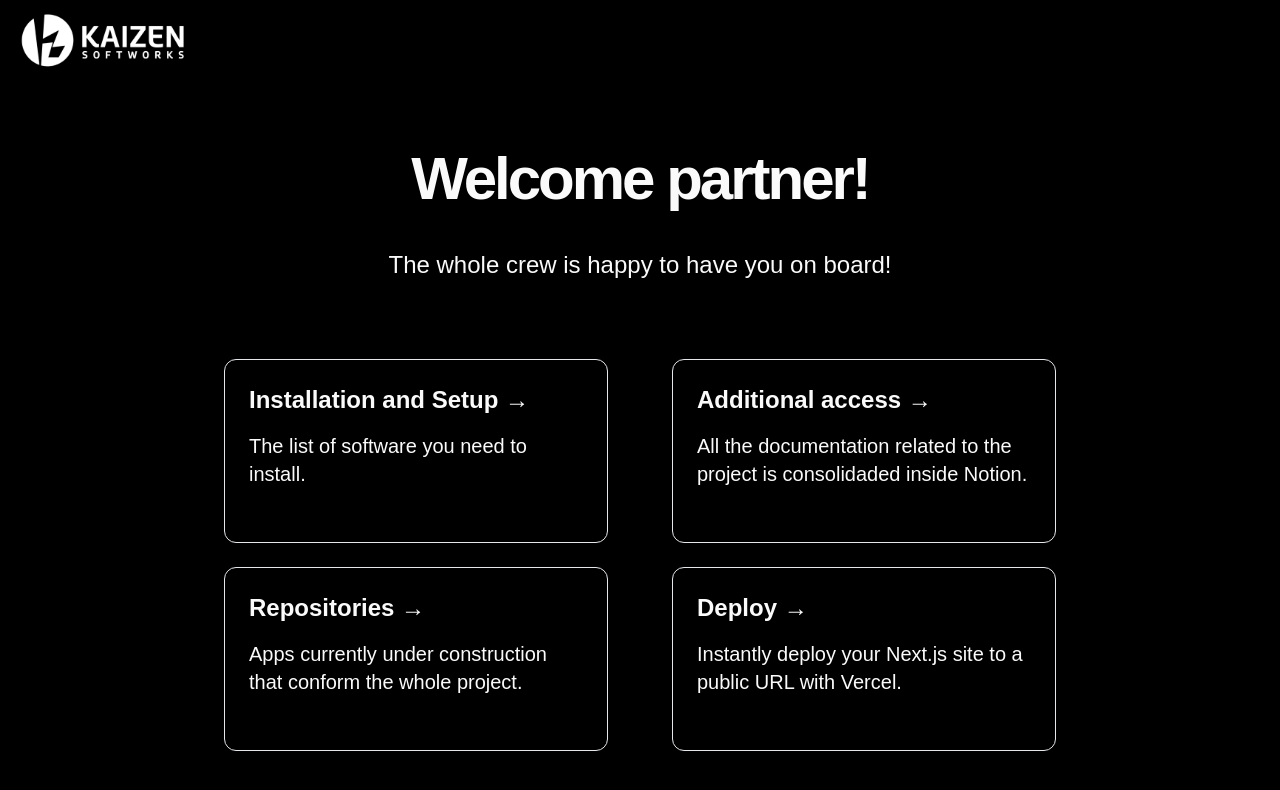
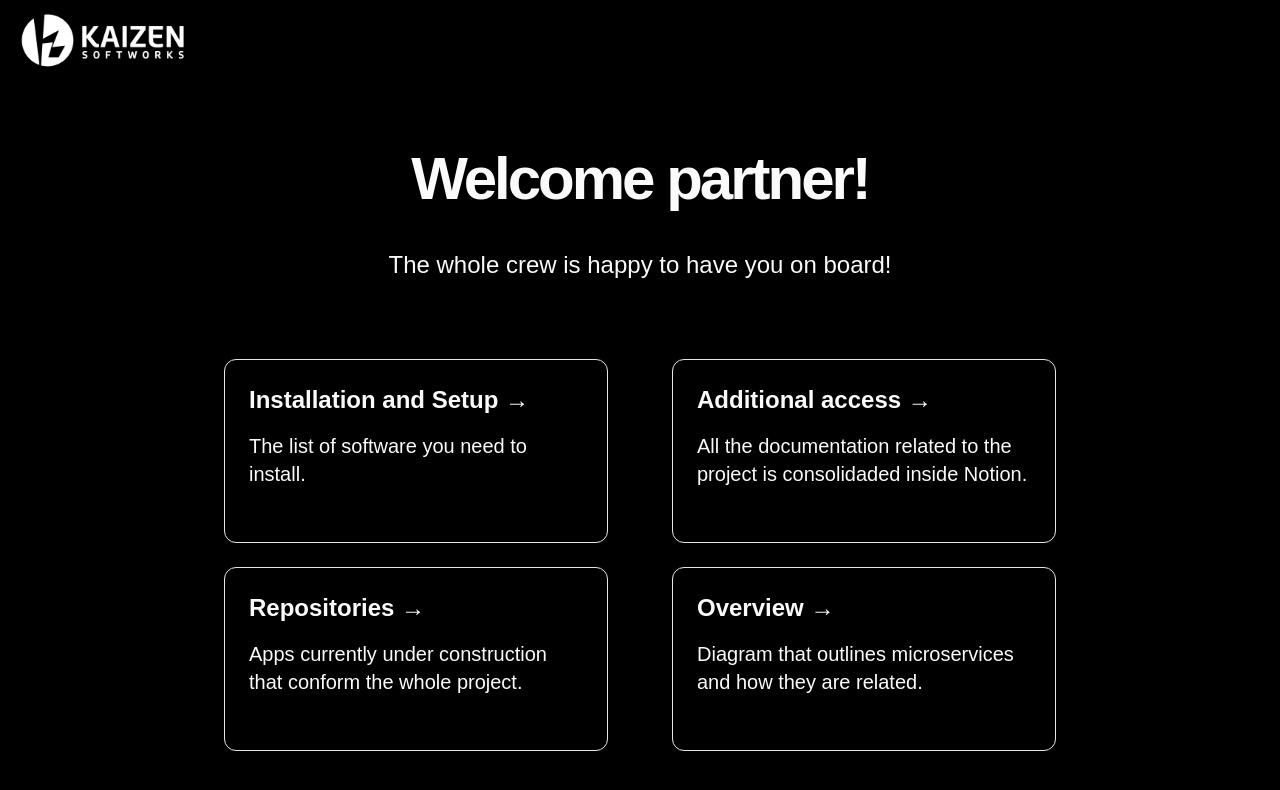
Before and after one commit to aguskz/onboarding, a Next.js app: page / in a window 1280 px wide. Shown: the top 790 px of the page. Built offline with nearby package versions, Linux system fonts and the light colour scheme.

Commit message:
overview page

```diff
--- a/pages/index.tsx
+++ b/pages/index.tsx
@@ -5,7 +5,7 @@ const Home: NextPage = () => {
   return (
     <div className="flex min-h-screen flex-col items-center justify-center py-2">
       <Head>
-        <title>Create Next App</title>
+        <title>Kz Reframe Onboarding</title>
         <link rel="icon" href="/favicon.ico" />
       </Head>
 
@@ -50,12 +50,13 @@ const Home: NextPage = () => {
           </a>
 
           <a
-            href="/setup"
+            href="/diagram.png"
+            download
             className="mt-6 w-96 rounded-xl border p-6 text-left hover:border-yellow-300 focus:border-yellow-300"
           >
-            <h3 className="text-2xl font-bold">Deploy &rarr;</h3>
+            <h3 className="text-2xl font-bold">Overview &rarr;</h3>
             <p className="mt-4 text-xl">
-              Instantly deploy your Next.js site to a public URL with Vercel.
+              Diagram that outlines microservices and how they are related.
             </p>
           </a>
         </div>
```
Also changed, not shown: public/diagram.png (added).
